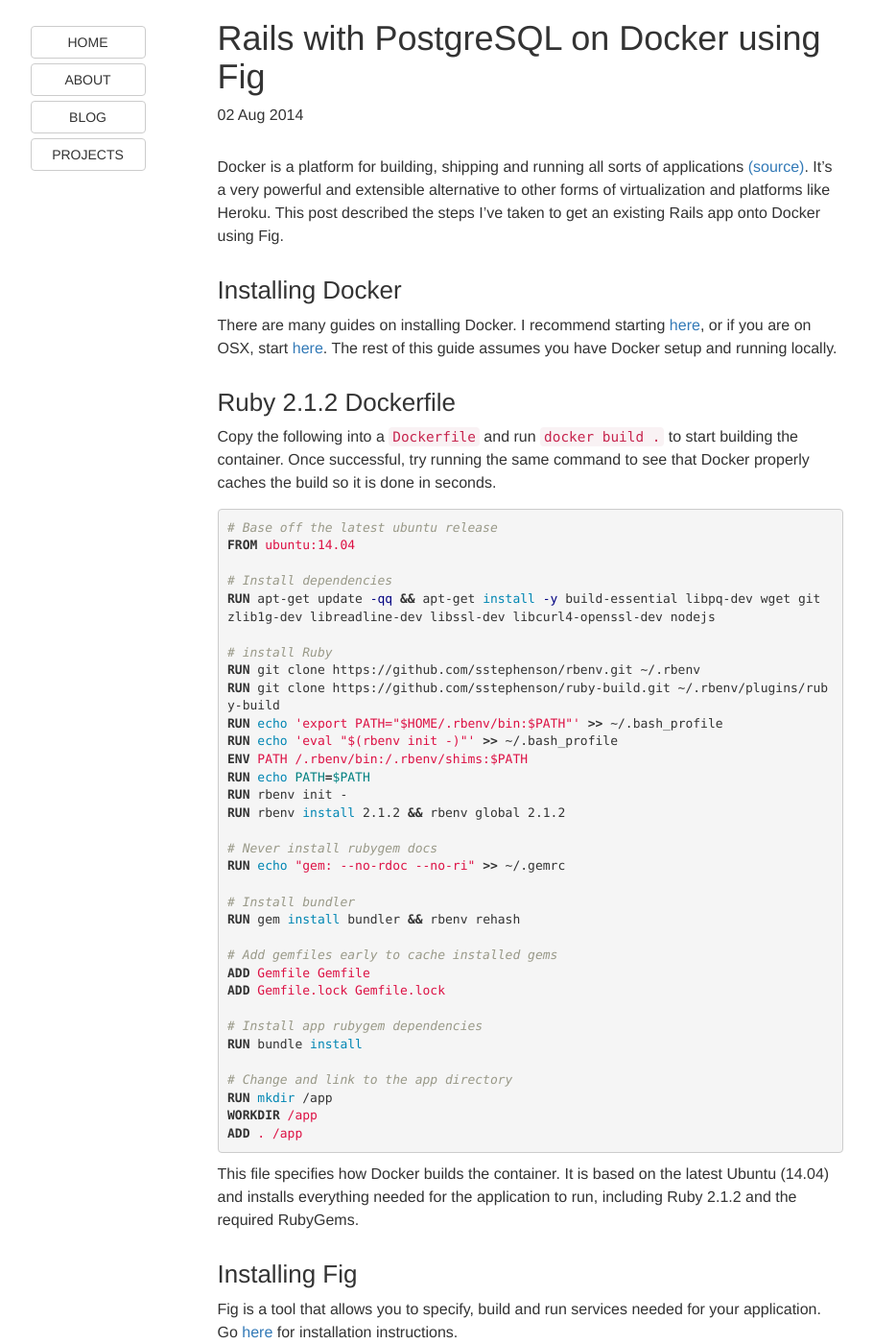
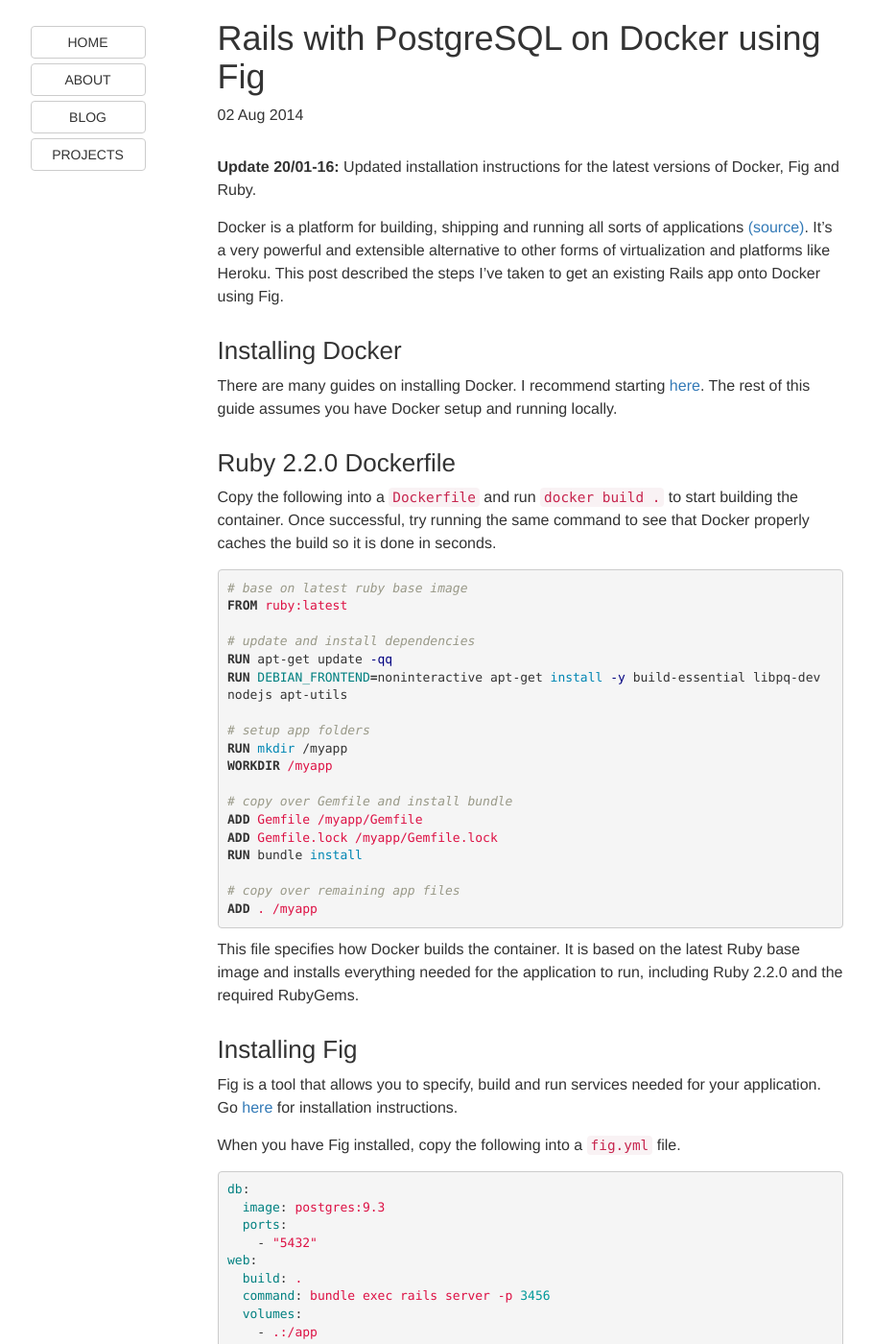
Before and after one commit to thejspr/thejspr.com, a Jekyll site: the page built from _posts/2014-08-02-ruby-rails-on-docker-with-fig-and-postgresql.md, in a window 1280 px wide and 1400 px high. Shown: the whole window at 96% size, without its empty margins (136-1046 px from the left). Built offline with Jekyll 4.4.1, drawn with Linux system fonts in a browser that asks for light colours; comment, search, counter and statistics services are not loaded; some of the changed text lies outside the part shown.

Commit message:
Update docker and fig post

```diff
--- a/_posts/2014-08-02-ruby-rails-on-docker-with-fig-and-postgresql.md
+++ b/_posts/2014-08-02-ruby-rails-on-docker-with-fig-and-postgresql.md
@@ -2,6 +2,9 @@
 layout: post
 title: Rails with PostgreSQL on Docker using Fig
 ---
+
+**Update 20/01-16:** Updated installation instructions for the latest versions of
+Docker, Fig and Ruby.
 
 Docker is a platform for building, shipping and running all sorts of
 applications [(source)](https://www.docker.com/whatisdocker/). It's a very
@@ -15,56 +18,40 @@
 ## Installing Docker
 
 There are many guides on installing Docker. I recommend starting
-[here](https://docs.docker.com/installation/#installation), or if you are on
-OSX, start [here](https://github.com/noplay/docker-osx#docker-osx). The rest of
+[here](https://docs.docker.com/installation/#installation). The rest of
 this guide assumes you have Docker setup and running locally.
 
 
-## Ruby 2.1.2 Dockerfile
+## Ruby 2.2.0 Dockerfile
 
 Copy the following into a `Dockerfile` and run `docker build .` to start
 building the container. Once successful, try running the same command to see
 that Docker properly caches the build so it is done in seconds.
 
 {% highlight Dockerfile %}
-# Base off the latest ubuntu release
-FROM ubuntu:14.04
+# base on latest ruby base image
+FROM ruby:latest
 
-# Install dependencies
-RUN apt-get update -qq && apt-get install -y build-essential libpq-dev wget git zlib1g-dev libreadline-dev libssl-dev libcurl4-openssl-dev nodejs
+# update and install dependencies
+RUN apt-get update -qq
+RUN DEBIAN_FRONTEND=noninteractive apt-get install -y build-essential libpq-dev nodejs apt-utils
 
-# install Ruby
-RUN git clone https://github.com/sstephenson/rbenv.git ~/.rbenv
-RUN git clone https://github.com/sstephenson/ruby-build.git ~/.rbenv/plugins/ruby-build
-RUN echo 'export PATH="$HOME/.rbenv/bin:$PATH"' >> ~/.bash_profile
-RUN echo 'eval "$(rbenv init -)"' >> ~/.bash_profile
-ENV PATH /.rbenv/bin:/.rbenv/shims:$PATH
-RUN echo PATH=$PATH
-RUN rbenv init -
-RUN rbenv install 2.1.2 && rbenv global 2.1.2
+# setup app folders
+RUN mkdir /myapp
+WORKDIR /myapp
 
-# Never install rubygem docs
-RUN echo "gem: --no-rdoc --no-ri" >> ~/.gemrc
-
-# Install bundler
-RUN gem install bundler && rbenv rehash
-
-# Add gemfiles early to cache installed gems
-ADD Gemfile Gemfile
-ADD Gemfile.lock Gemfile.lock
-
-# Install app rubygem dependencies
+# copy over Gemfile and install bundle
+ADD Gemfile /myapp/Gemfile
+ADD Gemfile.lock /myapp/Gemfile.lock
 RUN bundle install
 
-# Change and link to the app directory
-RUN mkdir /app
-WORKDIR /app
-ADD . /app
+# copy over remaining app files
+ADD . /myapp
 {% endhighlight %}
 
 This file specifies how Docker builds the container. It is based on the latest
-Ubuntu (14.04) and installs everything needed for the application to run,
-including Ruby 2.1.2 and the required RubyGems.
+Ruby base image and installs everything needed for the application to run,
+including Ruby 2.2.0 and the required RubyGems.
 
 
 ## Installing Fig
@@ -77,16 +64,16 @@
 
 {% highlight yaml %}
 db:
-  image: orchardup/postgresql
+  image: postgres:9.3
   ports:
-    - 5432
+    - "5432"
 web:
   build: .
-  command: bundle exec rails server -p 3000
+  command: bundle exec rails server -p 3456
   volumes:
     - .:/app
   ports:
-    - 3000:3000
+    - 3456:3456
   links:
     - db
 {% endhighlight %}
@@ -103,13 +90,24 @@
 container will need to communicate with the PostgreSQL container.
 
 {% highlight yaml %}
+default: &default
+  adapter: postgresql
+  encoding: unicode
+  pool: 5
+  username: postgres
+  password:
+  host: db
+  timeout: 5000
+
+test:
+  <<: *default
+  database: app_test
+
 development:
-  host: <%= ENV.fetch('DB_1_PORT_5432_TCP_ADDR', 'localhost') %>
-  port: <%= ENV.fetch('DB_1_PORT_5432_TCP_PORT', '5432') %>
-  username: docker
-  password: docker
-  ...
+  <<: *default
+  database: app_development
 {% endhighlight %}
+
 
 ## Booting the application on Docker
 
@@ -117,8 +115,7 @@
 bootstrapping the database with `fig run web rake db:setup`. Once this is done,
 you can start the app via `fig up`.
 
-You should now be able to access the app on http://localhost:3000 (or
-http://localdocker:3000 if you're using docker-osx).
+You should now be able to access the app on http://localhost:3000.
 
 
 ## Running tests from Docker via Fig
@@ -126,6 +123,7 @@
 You can now run your tests on the Docker container via `fig run web bundle exec
 rspec` or whichever testing framework you use.
 
+
 ## Conclusion
 
 I hope you found this useful and feel confident in trying out Docker for your
```
